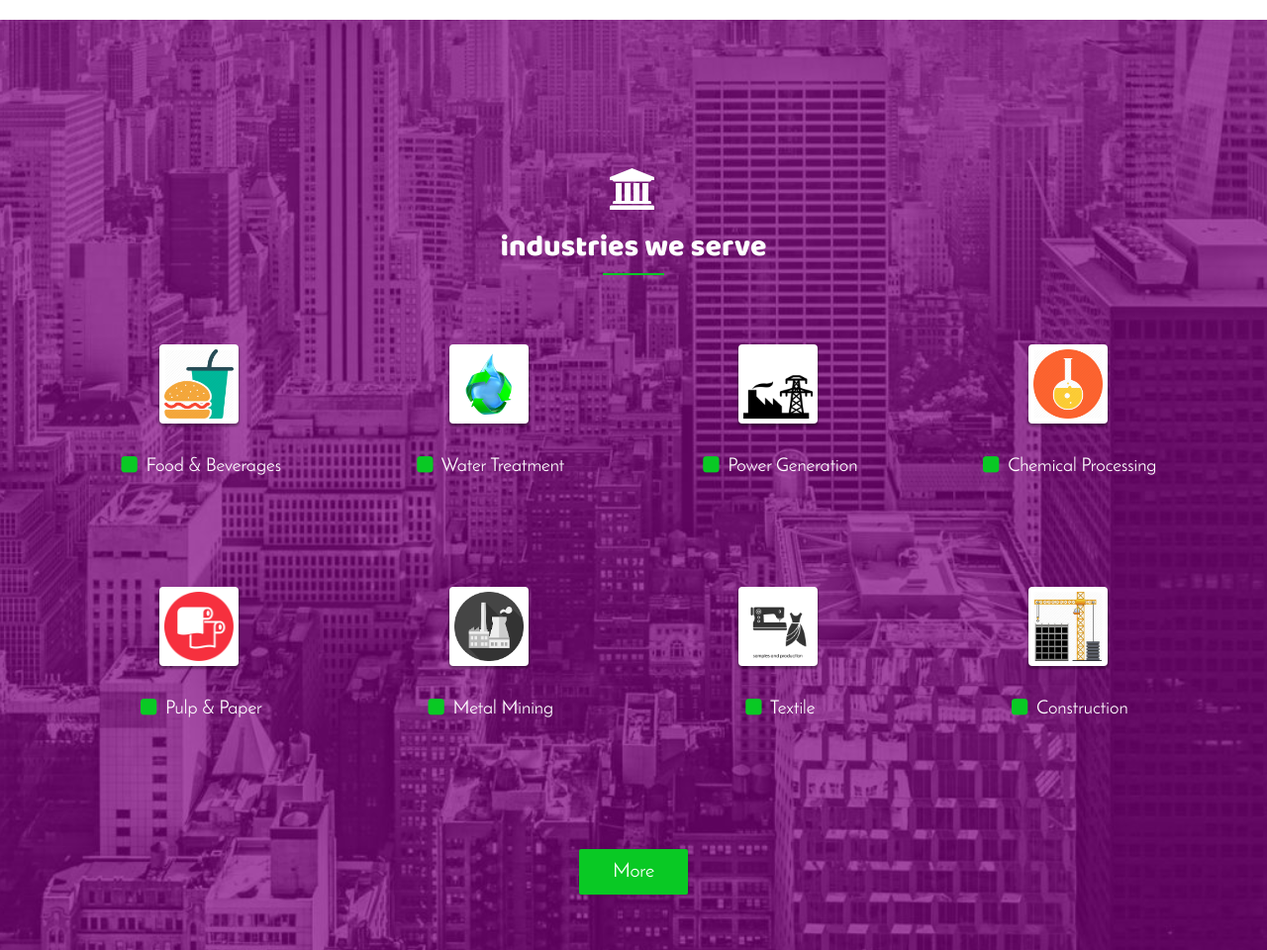
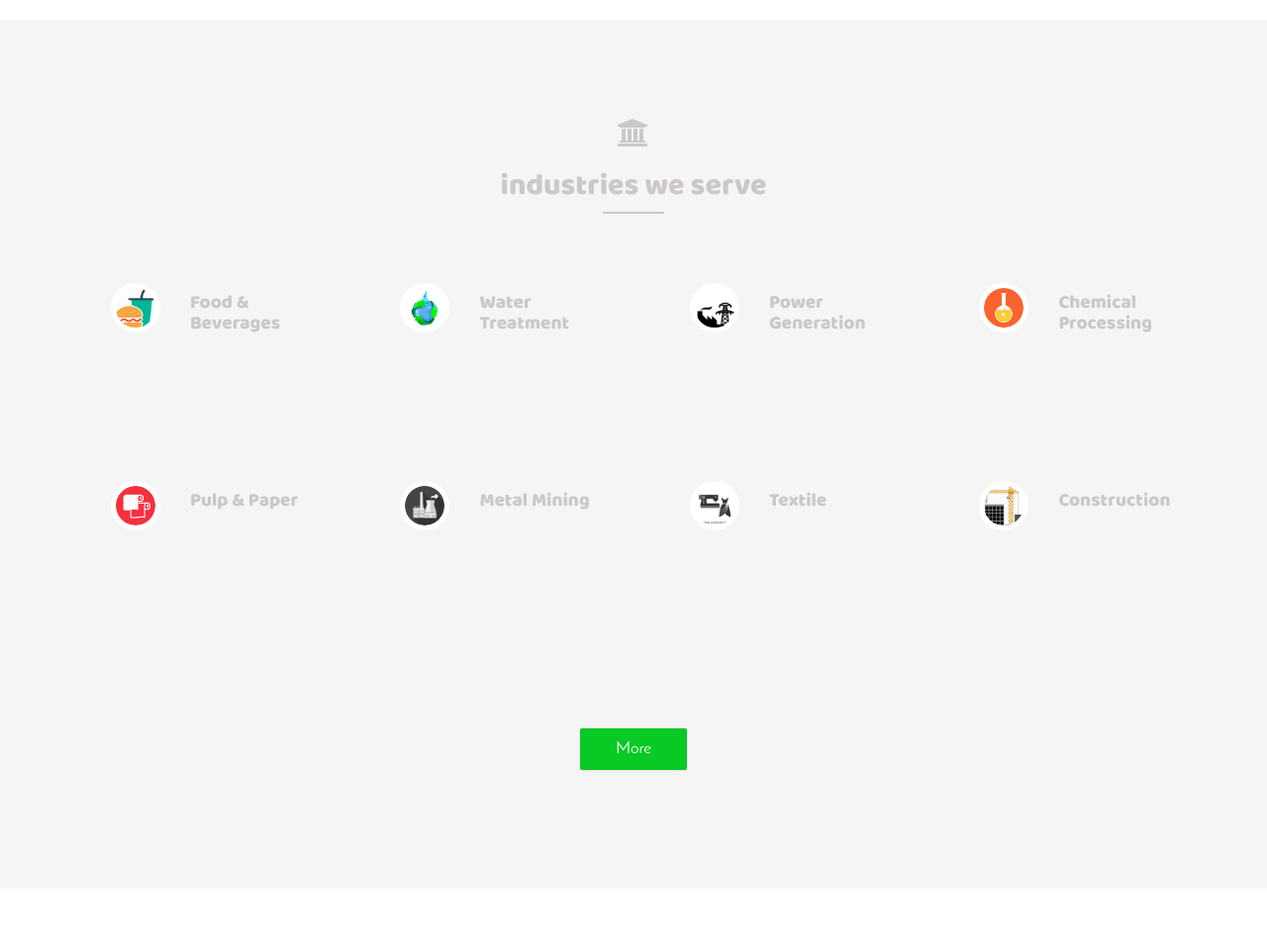
Before and after one commit to johnnytec22/adeptal, a plain HTML site: page index.html in a window 1280 px wide. Shown: the part 1840-2800 px from the top of the page at 99% size. Drawn offline with Linux system fonts and the light colour scheme.

Commit message:
home page industries section design

```diff
--- a/css/general.css
+++ b/css/general.css
@@ -45,10 +45,10 @@ i.page-icon {
     color: white;
     background: #09C924;
     padding: 7px 20px !important;
-    font-size: 20px;
+    font-size: 17px;
     border-radius: 2px !important;
     border: 1px solid transparent !important;
-    box-shadow: 0px 2px 3px 0px rgba(0, 0, 0, 0.15);
+    box-shadow: 0px 1px 1px 0px rgba(0, 0, 0, 0.1);
 }
 @media(max-width: 500px){
     .btn-primary {
--- a/css/index.css
+++ b/css/index.css
@@ -284,49 +284,38 @@ i.page-icon {
 /**industries section**/
 #industries {
     position: relative;
-    padding-top: 150px;
+    padding-top: 100px;
     padding-bottom: 70px;
-    background-image: url('../images/index-img/adeptal industries we serve2.jpg');
-    background-repeat: no-repeat;
-    background-size: cover;
-    background-position: center;
+    background: #F5F5F5;
 }
 .circle-bordered {
-    display: inline-block;
     font-size: 18px !important;
-    height: 80px;
-    width: 80px;
+    height: 50px;
+    width: 50px;
     background: white;
     background-size: contain;
     background-repeat: no-repeat;
     background-position: center;
-    border-radius: 5%;
-    margin-bottom: 15px;
+    border-radius: 50%;
     border: 5px solid white;
-    box-shadow: 0px 2px 2px 1px rgba(0,0,0,0.3);
     position: relative;
 }
-#industries .overlay {
-    position: absolute;
-    background: rgba(128,0,128, 0.7);
-    top: 0;
-    left: 0;
-    right: 0;
-    bottom: 0;
-}
 #industries h2 {
-     color: white;
+     color: #CCC8C8;
  }
 #industries i {
-    color: #09C924;
+    color: #CCC8C8;
+}
+#industries i:not(.fa-bank) {
+    font-size: 14px;
 }
 #industries h4 {
-    font-family: Josefin;
+    font-family: Baloo;
     font-size: 19px;
-    color: white;
+    color:  #CCC8C8;
 }
 #industries .container #industries_toggle .btn-primary {
-    width: 110px;
+    width: 108px;
 }
 @media(max-width: 770px) {
     #industries {
@@ -346,17 +335,6 @@ i.page-icon {
     padding: 60px 0;
     background: white;
     color: black;
-    position: relative;
-}
-#why_adeptal img {
-    position: absolute;
-    top: 40%;
-    left: 5%;
-    height: 280px;
-    width: 230px;
-    padding: 30px;
-    border-radius: 3px;
-    box-shadow: 2px 3px 10px 2px rgba(9,201,36, 0.4)
 }
 #why_adeptal .content {
     padding-bottom: 30px;
@@ -370,7 +348,7 @@ i.page-icon {
     font-size: 20px;
 }
 #why_adeptal p {
-    font-size: 16px;
+    font-size: 18px;
 }
 @media(max-width: 770px) {
     #why_adeptal {
--- a/index.html
+++ b/index.html
@@ -5,7 +5,6 @@
         <meta charset="UTF-8">
         <meta name="viewport" content="width=device-width, initial-scale=1">
         <meta http-equiv="X-UA-Compatible" content="IE-edge">
-        <meta name="msapplication-tap-highlight" content="no" />
 
         <!--stylesheets-->
         <link rel="stylesheet" type="text/css" href="css/normalize.css">
@@ -325,59 +324,106 @@
                 <div class="container">
                     <div class="row">
                         <div class="col-lg-12 col-md-12 col-sm-12 col-xs-12 text-center" id="ids_header">
-                            <i style="color: white;" class="fa fa-bank fa-3x"></i>
+                            <i class="fa fa-bank fa-2x"></i>
                             <h2> industries we serve</h2>
-                            <hr class="title-line" style="border-color: #09c924 !important;">
+                            <hr class="title-line" style="border-color: #CCC8C8 !important;">
                         </div>
 
-                        <div style="margin-bottom: 100px" class="col-lg-3 col-md-3 col-sm-6 col-xs-12 text-center">
+                        <div  class="col-lg-3 col-md-3 col-sm-6 col-xs-12">
+                            <div class="row">
+                                <div class="col-lg-5 col-md-5 col-sm-5 col-xs-12">
                                     <div style="background-image: url('images/index-img/ids food and beverage.png')" class="circle-bordered">
                                     </div>
-                            <h4 class="text-center"> Food & Beverages</h4>
                                 </div>
 
-                        <div style="margin-bottom: 100px" class="col-lg-3 col-md-3 col-sm-6 col-xs-12 text-center">
+                                <div class="col-lg-7 col-md-7 col-sm-7 col-xs-12">
+                                    <h4 > Food & Beverages</h4>
+                                </div>
+                            </div>
+
+                        </div>
+
+                        <div  class="col-lg-3 col-md-3 col-sm-6 col-xs-12">
+                            <div class="row">
+                                <div class="col-lg-5 col-md-5 col-sm-5 col-xs-12">
                                     <div style="background-image: url('images/index-img/ids water treatment.jpg')" class="circle-bordered">
                                     </div>
-                            <h4 class="text-center"> Water Treatment</h4>
+                                </div>
+                                <div class="col-lg-7 col-md-7 col-sm-7 col-xs-12">
+                                    <h4 > Water Treatment</h4>
+                                </div>
+                            </div>
                         </div>
 
-                        <div style="margin-bottom: 100px" class="col-lg-3 col-md-3 col-sm-6 col-xs-12 text-center">
+                        <div  class="col-lg-3 col-md-3 col-sm-6 col-xs-12">
+                            <div class="row">
+                                <div class="col-lg-5 col-md-5 col-sm-5 col-xs-12">
                                     <div style="background-image: url('images/index-img/ids power generation.png')" class="circle-bordered" >
                                     </div>
-                            <h4 class="text-center"> Power Generation</h4>
+                                </div>
+                                <div class="col-lg-7 col-md-7 col-sm-7 col-xs-12">
+                                    <h4 > Power Generation</h4>
+                                </div>
+                            </div>
                         </div>
 
-                        <div style="margin-bottom: 100px" class="col-lg-3 col-md-3 col-sm-6 col-xs-12 text-center">
-                            <div style="background-image: url('images/index-img/chemical processing3.jpg')" class="circle-bordered" >
-
+                        <div  class="col-lg-3 col-md-3 col-sm-6 col-xs-12">
+                            <div class="row">
+                                <div class="col-lg-5 col-md-5 col-sm-5 col-xs-12">
+                                    <div style="background-image: url('images/index-img/chemical processing3.jpg')" class="circle-bordered" ></div>
                                 </div>
-                            <h4 class="text-center"> Chemical Processing</h4>
+                                <div class="col-lg-7 col-md-7 col-sm-7 col-xs-12">
+                                    <h4 > Chemical Processing</h4>
+                                </div>
+                            </div>
                         </div>
 
-                        <div style="margin-bottom: 100px" class="col-lg-3 col-md-3 col-sm-6 col-xs-12 text-center">
+                        <div  class="col-lg-3 col-md-3 col-sm-6 col-xs-12">
+                            <div class="row">
+                                <div class="col-lg-5 col-md-5 col-sm-5 col-xs-12">
                                     <div style="background-image: url('images/index-img/ids pulp and paper.jpg')" class="circle-bordered" >
-
                                     </div>
-                            <h4 class="text-center"> Pulp & Paper</h4>
+                                </div>
+                                <div class="col-lg-7 col-md-7 col-sm-7 col-xs-12">
+                                    <h4 > Pulp & Paper</h4>
+                                </div>
+                            </div>
                         </div>
 
-                        <div style="margin-bottom: 100px" class="col-lg-3 col-md-3 col-sm-6 col-xs-12 text-center">
+                        <div  class="col-lg-3 col-md-3 col-sm-6 col-xs-12">
+                            <div class="row">
+                                <div class="col-lg-5 col-md-5 col-sm-5 col-xs-12">
                                     <div style="background-image: url('images/index-img/ids metal mining.png')" class="circle-bordered" >
                                     </div>
-                            <h4 class="text-center"> Metal Mining</h4>
+                                </div>
+                                <div class="col-lg-7 col-md-7 col-sm-7 col-xs-12">
+                                    <h4 > Metal Mining</h4>
+                                </div>
+                            </div>
                         </div>
 
-                        <div style="margin-bottom: 100px" class="col-lg-3 col-md-3 col-sm-6 col-xs-12 text-center">
+                        <div  class="col-lg-3 col-md-3 col-sm-6 col-xs-12">
+                            <div class="row">
+                                <div class="col-lg-5 col-md-5 col-sm-5 col-xs-12">
                                     <div style="background-image: url('images/index-img/ids textile.png')" class="circle-bordered">
                                     </div>
-                            <h4 class="text-center"> Textile</h4>
+                                </div>
+                                <div class="col-lg-7 col-md-7 col-sm-7 col-xs-12">
+                                    <h4 > Textile</h4>
+                                </div>
+                            </div>
                         </div>
 
-                        <div style="margin-bottom: 100px" class="col-lg-3 col-md-3 col-sm-6 col-xs-12 text-center">
+                        <div  class="col-lg-3 col-md-3 col-sm-6 col-xs-12">
+                            <div class="row">
+                                <div class="col-lg-5 col-md-5 col-sm-5 col-xs-12">
                                     <div style="background-image: url('images/index-img/ids construction.jpg')" class="circle-bordered" >
                                     </div>
-                            <h4 class="text-center"> Construction</h4>
+                                </div>
+                                <div class="col-lg-7 col-md-7 col-sm-7 col-xs-12">
+                                    <h4 > Construction</h4>
+                                </div>
+                            </div>
                         </div>
 
                     </div>
@@ -385,50 +431,113 @@
 
 
                     <!--collapsable industries-->
-                    <div id="our_industries" class="row collapse" style="margin-top: 40px;">
+                    <div id="our_industries" class="row collapse" style="margin: 0 !important; padding: 0 !important">
 
-                        <div style="margin-bottom: 100px" class="col-lg-3 col-md-3 col-sm-6 col-xs-12 text-center">
+                        <div  class="col-lg-3 col-md-3 col-sm-6 col-xs-12 text-center">
+                            <div class="row">
+                                <div class="col-lg-5 col-md-5 col-sm-5 col-xs-12">
+
+                                </div>
+                                <div class="col-lg-7 col-md-7 col-sm-7 col-xs-12">
+
+                                </div>
+                            </div>
+
                             <div style="background-image: url('images/index-img/ids petroleum.jpg')" class="circle-bordered" >
                             </div>
                             <h4 class="text-center"> Petroleum Refining</h4>
                         </div>
 
-                        <div style="margin-bottom: 100px" class="col-lg-3 col-md-3 col-sm-6 col-xs-12 text-center">
+                        <div  class="col-lg-3 col-md-3 col-sm-6 col-xs-12 text-center">
+                            <div class="row">
+                                <div class="col-lg-5 col-md-5 col-sm-5 col-xs-12">
+
+                                </div>
+                                <div class="col-lg-7 col-md-7 col-sm-7 col-xs-12">
+
+                                </div>
+                            </div>
+
                             <div style="background-image: url('images/index-img/ids oil and gas.png')" class="circle-bordered" >
 
                             </div>
                             <h4 class="text-center">Oil & Gas</h4>
                         </div>
 
-                        <div style="margin-bottom: 100px" class="col-lg-3 col-md-3 col-sm-6 col-xs-12 text-center">
+                        <div  class="col-lg-3 col-md-3 col-sm-6 col-xs-12 text-center">
+                            <div class="row">
+                                <div class="col-lg-5 col-md-5 col-sm-5 col-xs-12">
+
+                                </div>
+                                <div class="col-lg-7 col-md-7 col-sm-7 col-xs-12">
+
+                                </div>
+                            </div>
+
                             <div style="background-image: url('images/index-img/ids Pharmaceutical.png')" class="circle-bordered" >
 
                             </div>
                             <h4 class="text-center">Pharmaceutical</h4>
                         </div>
 
-                        <div style="margin-bottom: 100px" class="col-lg-3 col-md-3 col-sm-6 col-xs-12 text-center">
+                        <div  class="col-lg-3 col-md-3 col-sm-6 col-xs-12 text-center">
+                            <div class="row">
+                                <div class="col-lg-5 col-md-5 col-sm-5 col-xs-12">
+
+                                </div>
+                                <div class="col-lg-7 col-md-7 col-sm-7 col-xs-12">
+
+                                </div>
+                            </div>
+
                             <div style="background-image: url('images/index-img/ids glass.jpg')" class="circle-bordered" >
 
                             </div>
                             <h4 class="text-center">Glass Production</h4>
                         </div>
 
-                        <div style="margin-bottom: 100px" class="col-lg-3 col-md-3 col-sm-6 col-xs-12 text-center">
+                        <div  class="col-lg-3 col-md-3 col-sm-6 col-xs-12 text-center">
+                            <div class="row">
+                                <div class="col-lg-5 col-md-5 col-sm-5 col-xs-12">
+
+                                </div>
+                                <div class="col-lg-7 col-md-7 col-sm-7 col-xs-12">
+
+                                </div>
+                            </div>
+
                             <div style="background-image: url('images/index-img/ids Dairy Industry.png')" class="circle-bordered" >
 
                             </div>
                             <h4 class="text-center">Dairy Industry</h4>
                         </div>
 
-                        <div style="margin-bottom: 100px" class="col-lg-3 col-md-3 col-sm-6 col-xs-12 text-center">
+                        <div  class="col-lg-3 col-md-3 col-sm-6 col-xs-12 text-center">
+                            <div class="row">
+                                <div class="col-lg-5 col-md-5 col-sm-5 col-xs-12">
+
+                                </div>
+                                <div class="col-lg-7 col-md-7 col-sm-7 col-xs-12">
+
+                                </div>
+                            </div>
+
                             <div style="background-image: url('images/index-img/ids Confectionery.ico')" class="circle-bordered" >
 
                             </div>
                             <h4 class="text-center">Confectionery</h4>
                         </div>
 
-                        <div style="margin-bottom: 100px" class="col-lg-3 col-md-3 col-sm-6 col-xs-12 text-center">
+                        <div  class="col-lg-3 col-md-3 col-sm-6 col-xs-12 text-center">
+                            <div class="row">
+                                <div class="col-lg-5 col-md-5 col-sm-5 col-xs-12">
+
+                                </div>
+                                <div class="col-lg-7 col-md-7 col-sm-7 col-xs-12">
+
+                                </div>
+                            </div>
+
                             <div style="background-image: url('images/index-img/ids corrugated industries.jpg')" class="circle-bordered">
 
                             </div>
@@ -452,20 +561,18 @@
 
             <!--start of why adeptal-->
             <section id="why_adeptal">
-                <img src="images/adeptal logo.jpg" alt="adeptal logo" class="hidden-sm hidden-xs">
                 <div class="container">
                     <div class="row">
 
-                        <div class="col-lg-8 col-lg-offset-4 col-md-9 col-md-offset-3 col-sm-10 col-sm-offset-1 col-xs-12 text-center">
+                        <div class="col-lg-8 col-lg-offset-2 col-md-10 col-md-offset-1 col-sm-10 col-sm-offset-1 col-xs-12 text-center">
                             <i class="fa fa-question-circle fa-3x"></i>
                             <h2> why Adeptal</h2>
                             <hr class="title-line">
                         </div>
 
-                        <div class="col-lg-8 col-lg-offset-4 col-md-9 col-md-offset-3 col-sm-10 col-sm-offset-1 col-xs-12 adeptal-column">
+                        <div class="col-lg-8 col-lg-offset-2 col-md-10 col-md-offset-1 col-sm-10 col-sm-offset-1 col-xs-12 text-center adeptal-column">
                             <div class="row" >
                                 <div class="col-lg-6 col-md-6 col-sm-6 col-xs-12 content">
-
                                     <h4 class="content-title text-center"><i class="fa fa-users fa-fw"></i> Customer Focus</h4>
                                     <p class="caption">We focus on offering best possible efficient solutions and services to our partner; our partner’s Joy is our Core.</p>
                                 </div>
@@ -474,8 +581,6 @@
                                     <h4 class="content-title text-center"><i class="fa fa-graduation-cap  fa-fw"></i> Market Expertise</h4>
                                     <p class="caption">Our people make the mark, the technical know-how and the job ethics avail us market trends.</p>
                                 </div>
-
-
                             </div>
 
                             <div class="row" >
--- a/js/index.js
+++ b/js/index.js
@@ -49,6 +49,11 @@ $(document).ready(function() {
     });
 
 
+    $('#industries div:has(div.circle-bordered)').css({
+        'margin-bottom':'50px',
+        'marigin-bottom': '0px'
+    });
+
     function whyAdeptalColumnTextAlignment() {
         if($(window).width() < 992) {
             $('.adeptal-column .content p').addClass('text-center');
@@ -60,7 +65,7 @@ $(document).ready(function() {
     //this function runs when the document is read or loaded
     whyAdeptalColumnTextAlignment();
     //this runs when the screen is resized
-    $(window).bind('resize',  whyAdeptalColumnTextAlignment);
+    $(window).on('resize',  whyAdeptalColumnTextAlignment);
 
     var isToggled = false;
 
@@ -74,5 +79,20 @@ $(document).ready(function() {
         }
     });
 
-    $('#industries h4').prepend('<i class="fa fa-square fa-fw"></i>');
+    function alignIndustryTextAndImage() {
+        if($(window).width() < 752 ) {
+            $('#industries h4').addClass('text-center');
+            $('#industries .circle-bordered').css('float', 'none').addClass('center-block');
+        }else{
+            $('#industries h4').removeClass('text-center');
+            $('#industries .circle-bordered').removeClass('text-center').css('float', 'right');
+        }
+    }
+
+    //on load
+    alignIndustryTextAndImage();
+
+    //on widow resize
+    $(window).on('resize', alignIndustryTextAndImage);
+
 });
```
Also changed, not shown: css/products.css (+2 -18 lines), pages/contact.html (+1 -2 lines), pages/form.txt (deleted). Lines whose indentation alone changed are shown as unchanged.
